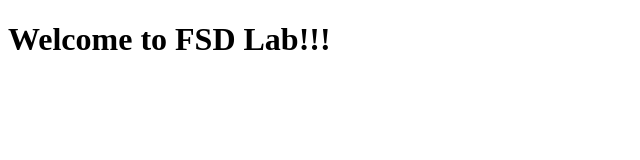
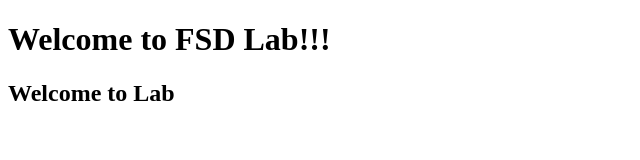
Before and after one commit to vajjanavyareddy/git-repo, a plain HTML site: page index.html in a window 1280 px wide. Shown: the whole page, without its empty margins (0-640 px from the left). Drawn offline with Linux system fonts and the light colour scheme.

Commit message:
Update index.html

```diff
--- a/index.html
+++ b/index.html
@@ -7,6 +7,6 @@
 </head>
 <body>
     <h1>Welcome to FSD Lab!!!</h1>
-
+    <h2>Welcome to Lab</h2>
 </body>
 </html>
```
